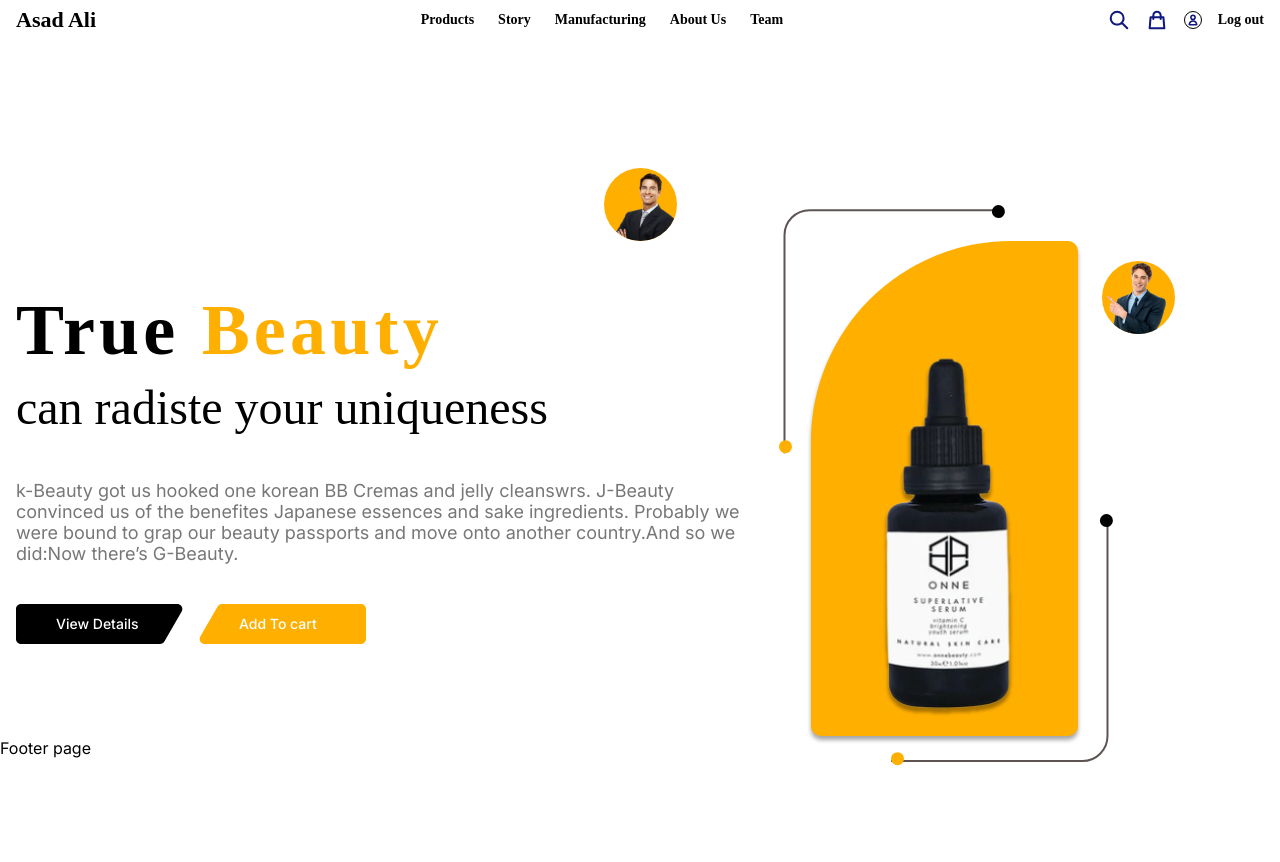
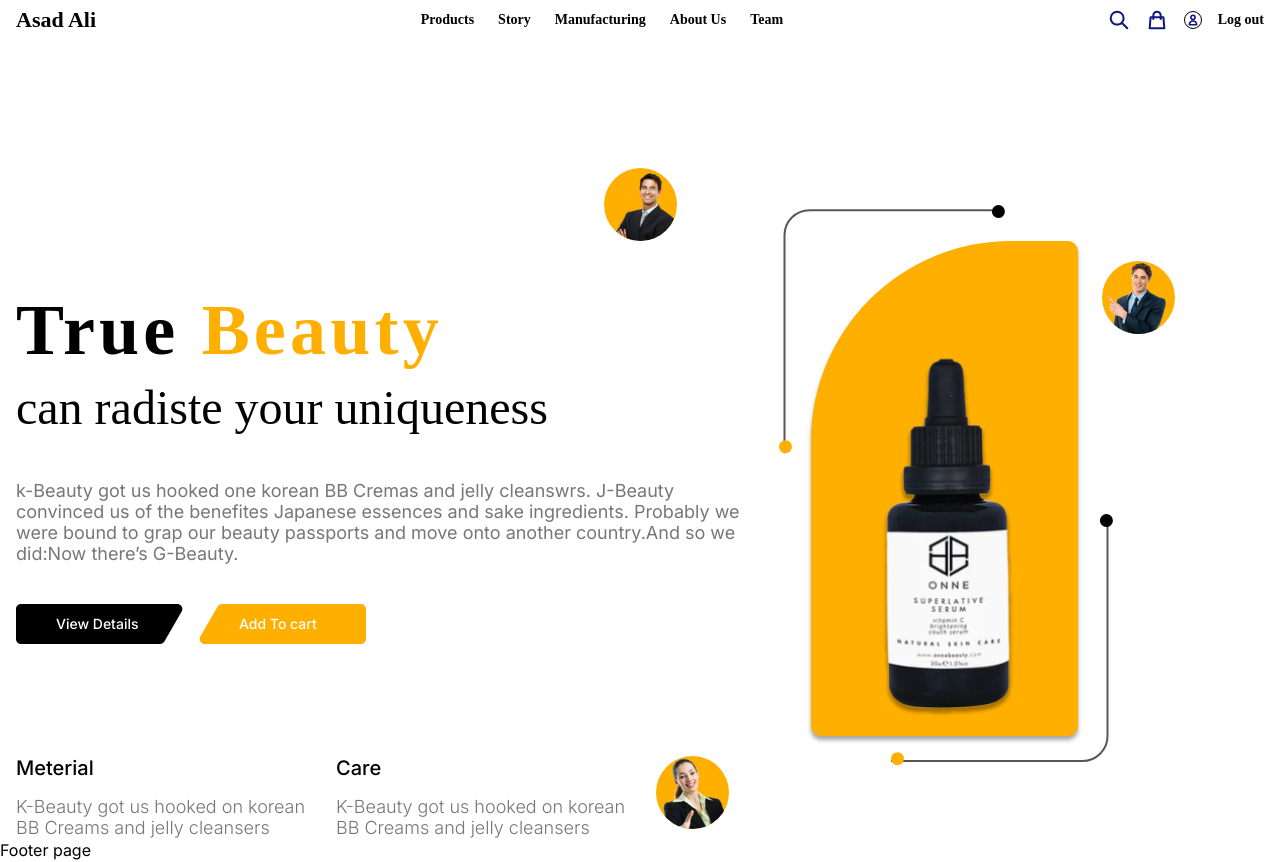
Before and after one commit to showkatbinidris70/beauty-products-next-js-row-tailwind-framer-motion, a Next.js app: page / in a window 1280 px wide. Before the commit the page ends 800 px from the top, so only its background shows below. Built offline with nearby package versions, Linux system fonts and the light colour scheme.

Commit message:
meterial and care added

```diff
--- a/app/globals.css
+++ b/app/globals.css
@@ -89,6 +89,22 @@ nav a {
   height: 495px;
   flex-shrink: 0;
 }
+.meterial-care-title {
+  color: #000;
+  font-family: Inter;
+  font-size: 20px;
+  font-style: normal;
+  font-weight: 500;
+  line-height: normal;
+}
+.meterial-care-paragraph {
+  color: #777;
+  font-family: Inter;
+  font-size: 18px;
+  font-style: normal;
+  font-weight: 300;
+  line-height: normal;
+}
 @layer utilities {
   .text-balance {
     text-wrap: balance;
--- a/app/page.js
+++ b/app/page.js
@@ -1,6 +1,7 @@
 import Image from "next/image";
 import EllipseImg_67 from "../public/images/Ellipse-67.svg";
 import EllipseImg_70 from "@/public/assets/images/Ellipse-70.png";
+import EllipseImg_72 from "@/public/assets/images/Ellipse-72.svg";
 export default function Home() {
   return (
     <main>
@@ -215,6 +216,40 @@ export default function Home() {
           </div>
         </div>
       </section>
+      <section>
+        <div className="container max-w-7xl px-4 mt-10 md:mt-5">
+          <div className="md:flex gap-4">
+            <div className="my-1 md:my-0 w-full md:w-1/4">
+              <h3 className="meterial-care-title">Meterial</h3>
+              <p className="meterial-care-paragraph mt-4">
+                K-Beauty got us hooked on korean BB Creams and jelly cleansers
+              </p>
+            </div>
+            <div className="my-1 md:my-0 w-full md:w-1/4">
+              <h3 className="meterial-care-title">Care</h3>
+              <p className="meterial-care-paragraph mt-4">
+                K-Beauty got us hooked on korean BB Creams and jelly cleansers
+              </p>
+            </div>
+            <div className="my-1 md:my-0 w-full md:w-1/2">
+              <div className="relative">
+                <svg
+                  xmlns="http://www.w3.org/2000/svg"
+                  width="73"
+                  height="73"
+                  viewBox="0 0 73 73"
+                  fill="none"
+                >
+                  <circle cx="36.5" cy="36.5" r="36.5" fill="#FFAF00" />
+                </svg>
+                <div className="absolute top-0 left-0 right-0">
+                  <Image src={EllipseImg_72} />
+                </div>
+              </div>
+            </div>
+          </div>
+        </div>
+      </section>
     </main>
   );
 }
```
Also changed, not shown: public/assets/images/Ellipse-72.svg (added).
